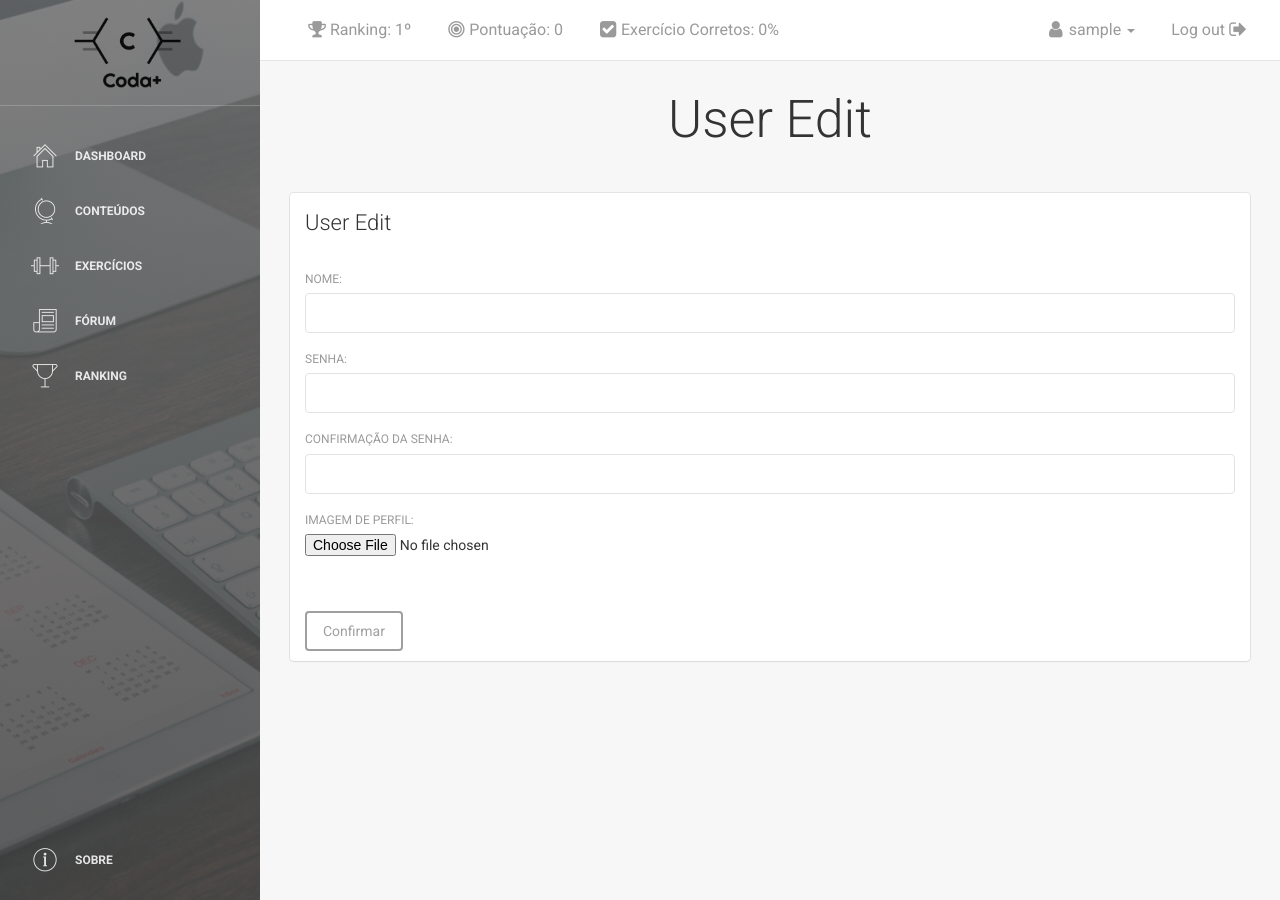
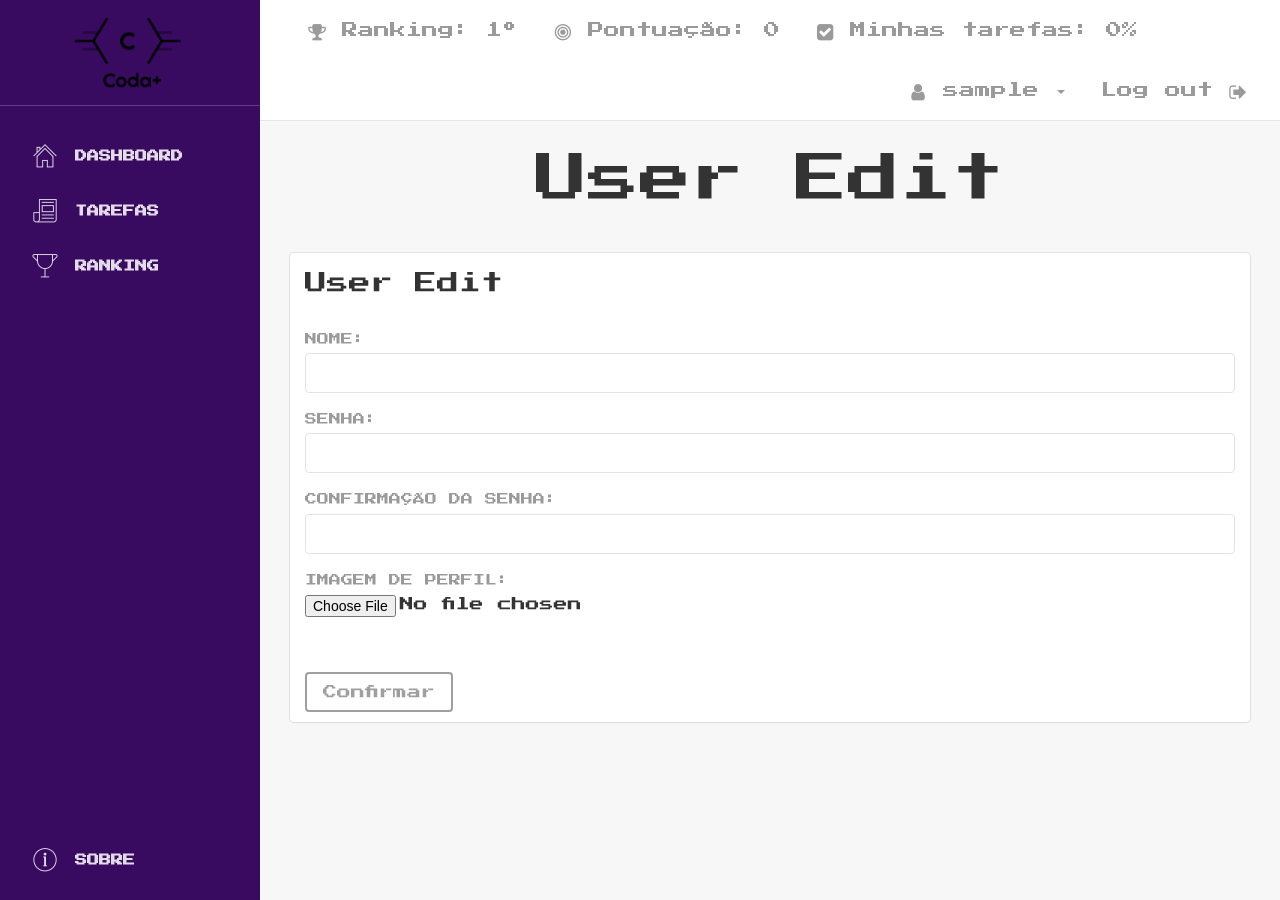
Before and after one commit to ElmarRoberto/EJMais, a Django app: page /en/user/edit/sample/ in a window 1280 px wide. Run offline with Django 3.2, Linux system fonts and the light colour scheme; the visitor is signed in with stand-in values (Sample User, id 1); data comes from the database, SQL or seed files in the repository; data that the repository does not hold is empty; parts of the project's set-up code (start-up, migrations or seed data) failed here and were passed over; some libraries are stand-ins or nearby versions.

Commit message:
Changes on stylesheets

```diff
--- a/CodaMais/landing/templates/index.html
+++ b/CodaMais/landing/templates/index.html
@@ -4,11 +4,11 @@
     <div class="col-md-7 hero">
 
     </div>
-    <div class="col-md-5">
+    <div class="col-md-6" id="description">
       <br>
       <br>
-      <h1><b>Aprenda a Codar!</b></h1>
-      <p>O coda mais é uma plataforma que ajuda estudantes a aprender programação na Linguagem C.</p>
+      <h1><b>Otimize sua equipe</b></h1>
+      <h3>O EJ Mais é uma plataforma que ajuda empresas juniores com uma nova experiência para gerenciar tarefas</h3>
       <br>
       <br>
     </div>
--- a/CodaMais/static/general/css/light-bootstrap-dashboard.css
+++ b/CodaMais/static/general/css/light-bootstrap-dashboard.css
@@ -66,7 +66,7 @@ td,
 button.close {
   -moz-osx-font-smoothing: grayscale;
   -webkit-font-smoothing: antialiased;
-  font-family: "Roboto","Helvetica Neue",Arial,sans-serif;
+  font-family: 'Press Start 2P', cursive;
   font-weight: 400;
 }
 
@@ -245,6 +245,7 @@ input:focus {
   overflow: hidden;
   width: 260px;
   z-index: 4;
+  background-color: #380B61;
 }
 .sidebar .sidebar-background {
   position: absolute;
@@ -267,7 +268,7 @@ input:focus {
   margin: 10px 10px;
   color: #FFFFFF;
   line-height: 20px;
-  font-family: "Helvetica Neue", Helvetica, Arial, sans-serif;
+  font-family: 'Press Start 2P', cursive;
 }
 .sidebar .logo .simple-text {
   text-transform: uppercase;
@@ -338,7 +339,7 @@ body > .navbar-collapse .logo p {
   margin: 10px 10px;
   color: #FFFFFF;
   line-height: 20px;
-  font-family: "Helvetica Neue", Helvetica, Arial, sans-serif;
+  font-family: 'Press Start 2P', cursive;
 }
 .sidebar .logo .simple-text,
 body > .navbar-collapse .logo .simple-text {
--- a/CodaMais/static/general/css/styles.css
+++ b/CodaMais/static/general/css/styles.css
@@ -1,3 +1,9 @@
+@import url('https://fonts.googleapis.com/css?family=Press+Start+2P');
+
+body {
+  font-family: 'Press Start 2P', cursive;
+}
+
 .sidebar .nav > li.active-about {
     position: absolute;
     width: 100%;
--- a/CodaMais/static/landing/text_boxes.css
+++ b/CodaMais/static/landing/text_boxes.css
@@ -32,7 +32,7 @@
 }
 
 .form input {
-  font-family: "Roboto", sans-serif;
+  font-family: 'Press Start 2P', cursive;
   outline: 0;
   background: #FFFFFF;
   width: 100%;
@@ -50,7 +50,7 @@
 }
 
 .form button {
-  font-family: "Roboto", sans-serif;
+  font-family: 'Press Start 2P', cursive;
   text-transform: uppercase;
   outline: 0;
   background: #FFFFFF;
@@ -128,7 +128,7 @@
 
 body {
   background: #FFFFFF; /* fallback for old browsers */
-  font-family: "Roboto", sans-serif;
+  font-family: 'Press Start 2P', cursive;
   -webkit-font-smoothing: antialiased;
   -moz-osx-font-smoothing: grayscale;
 }
--- a/CodaMais/templates/about/footer.html
+++ b/CodaMais/templates/about/footer.html
@@ -1,7 +1,7 @@
 <footer>
 <div class="row">
     <div class="col-lg-12">
-        <p>&copy; Coda+ 2017</p>
+        <p>&copy; EJ+ 2018</p>
     </div>
     <!-- /.col-lg-12 -->
 </div>
--- a/CodaMais/templates/general/navigation_bar.html
+++ b/CodaMais/templates/general/navigation_bar.html
@@ -19,7 +19,7 @@
               <li class="dropdown">
                 <a href="#" class="dropdown-toggle" data-toggle="dropdown">
                   <i class="fa fa-check-square"></i>
-                  Exercício Corretos:  {{request.user.get_correct_exercises}}%
+                  Minhas tarefas:  {{request.user.get_correct_exercises}}%
                 </a>
               </li>
             </ul>
--- a/CodaMais/templates/general/side_bar.html
+++ b/CodaMais/templates/general/side_bar.html
@@ -1,6 +1,6 @@
 {% load static %}
 
-<div class="sidebar" data-color="black" data-image="{% static "general/images/sidebar-image.jpg" %}">
+<div class="sidebar" data-color="black">
 
     <div class="sidebar-wrapper">
         <div class="logo">
@@ -16,22 +16,10 @@
                     <p>Dashboard</p>
                 </a>
             </li>
-            <li class="{% if 'theories' in request.path or 'theory' in request.path %}active{% endif %}">
-                <a href="{% url 'theories' %}">
-                    <i class="pe-7s-world"></i>
-                    <p>Conteúdos</p>
-                </a>
-            </li>
-            <li class="{% if 'exercises' in request.path or 'exercise' in request.path %}active{% endif %}">
-                <a href="{% url 'list_exercises_not_deprecated' %}">
-                    <i class="pe-7s-gym"></i>
-                    <p>Exercícios</p>
-                </a>
-            </li>
             <li class="{% if 'topics' in request.path or 'topic' in request.path %}active{% endif %}">
                 <a href="{% url 'list_all_topics' %}">
                     <i class="pe-7s-news-paper"></i>
-                    <p>Fórum</p>
+                    <p>Tarefas</p>
                 </a>
             </li>
             <li class="{% if 'ranking' in request.path %}active{% endif %}">
--- a/CodaMais/user/templates/recover_password/confirm_password.html
+++ b/CodaMais/user/templates/recover_password/confirm_password.html
@@ -29,7 +29,7 @@
         </form>
 
       <footer class="footer">
-          <p>&copy; Coda+ 2017</p>
+          <p>&copy; EJ+ 2018</p>
       </footer>
     </div>
   </div>
```
Also changed, not shown: CodaMais/dashboard/templates/dashboard.html (+4 -4 lines), CodaMais/static/landing/landing.css (+6 -2 lines), CodaMais/templates/landing/footer.html (+6 -6 lines), CodaMais/static/general/images/1200px-Hyades.jpg (added), CodaMais/static/landing/images/city.jpg (added).
